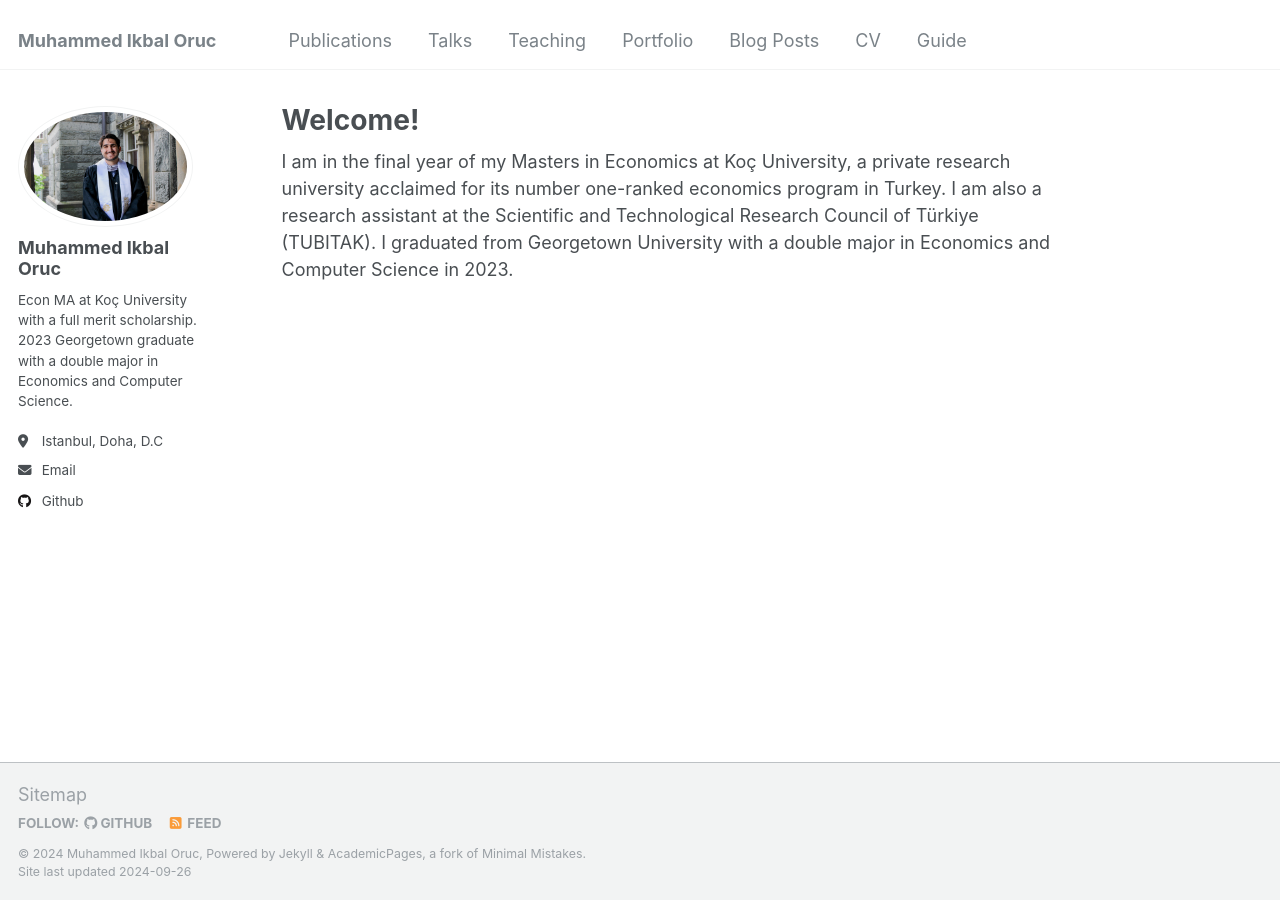
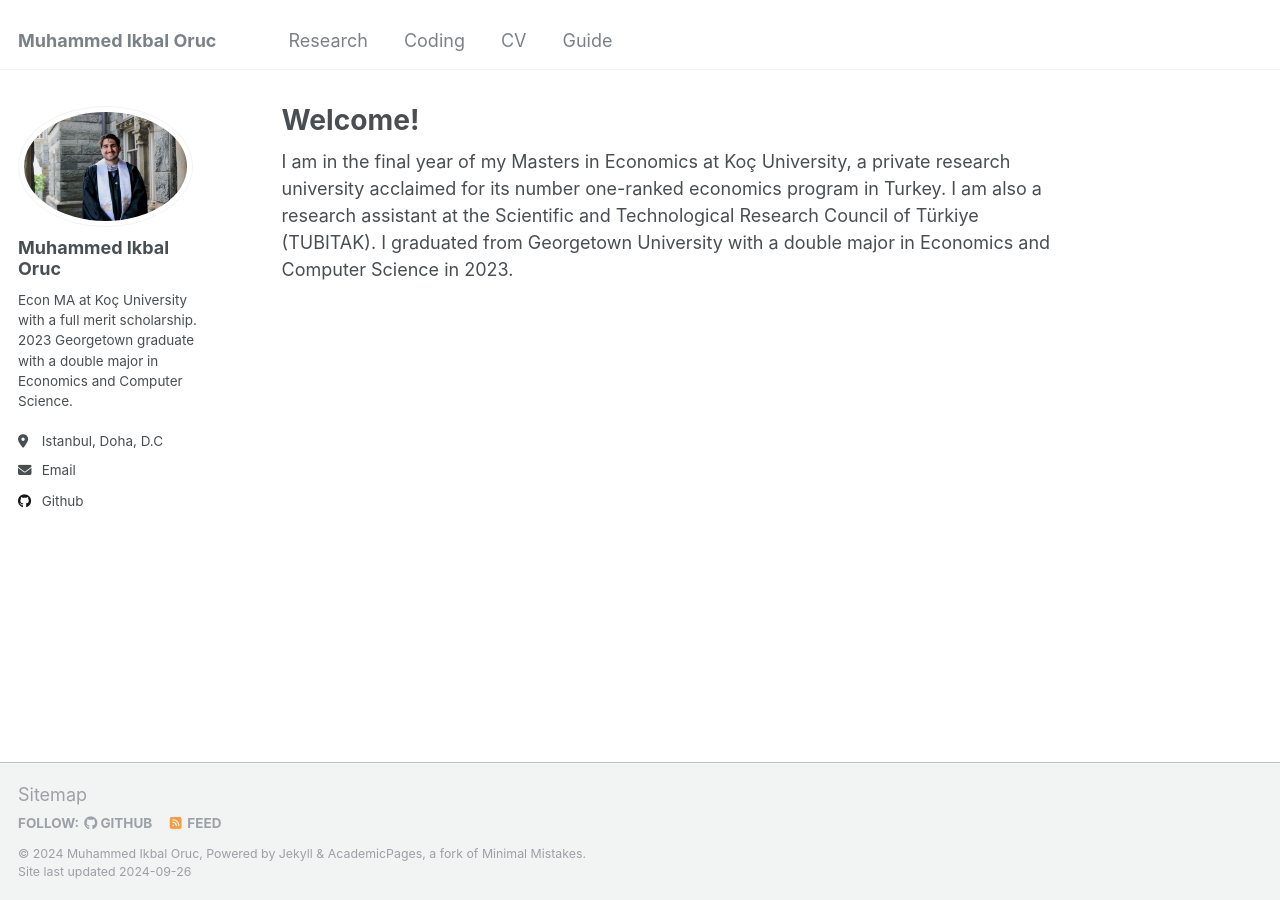
Before and after one commit to oruc47/oruc47.github.io, a Jekyll site: the page built from _pages/about.md, in a window 1280 px wide. Built offline with Jekyll 4.4.1, drawn with Linux system fonts in a browser that asks for light colours.

Commit message:
Update navigation.yml

```diff
--- a/_data/navigation.yml
+++ b/_data/navigation.yml
@@ -5,20 +5,12 @@
 # prevent it from being included in the site.
 
 main:
-  - title: "Publications"
-    url: /publications/
+  - title: "Research"
+    url: /research/
 
-  - title: "Talks"
-    url: /talks/
+  - title: "Coding"
+    url: /coding/
 
-  - title: "Teaching"
-    url: /teaching/
-
-  - title: "Portfolio"
-    url: /portfolio/
-
-  - title: "Blog Posts"
-    url: /year-archive/
 
   - title: "CV"
     url: /cv/
```
